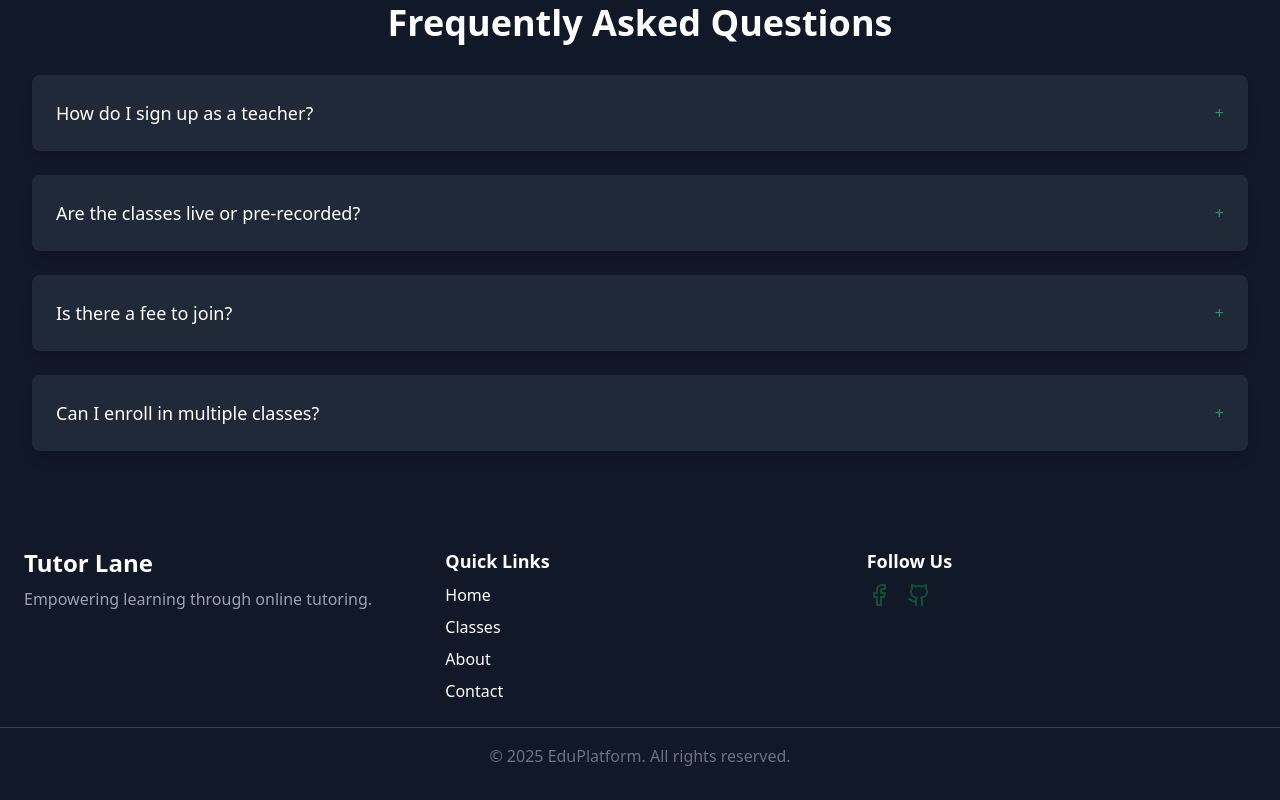
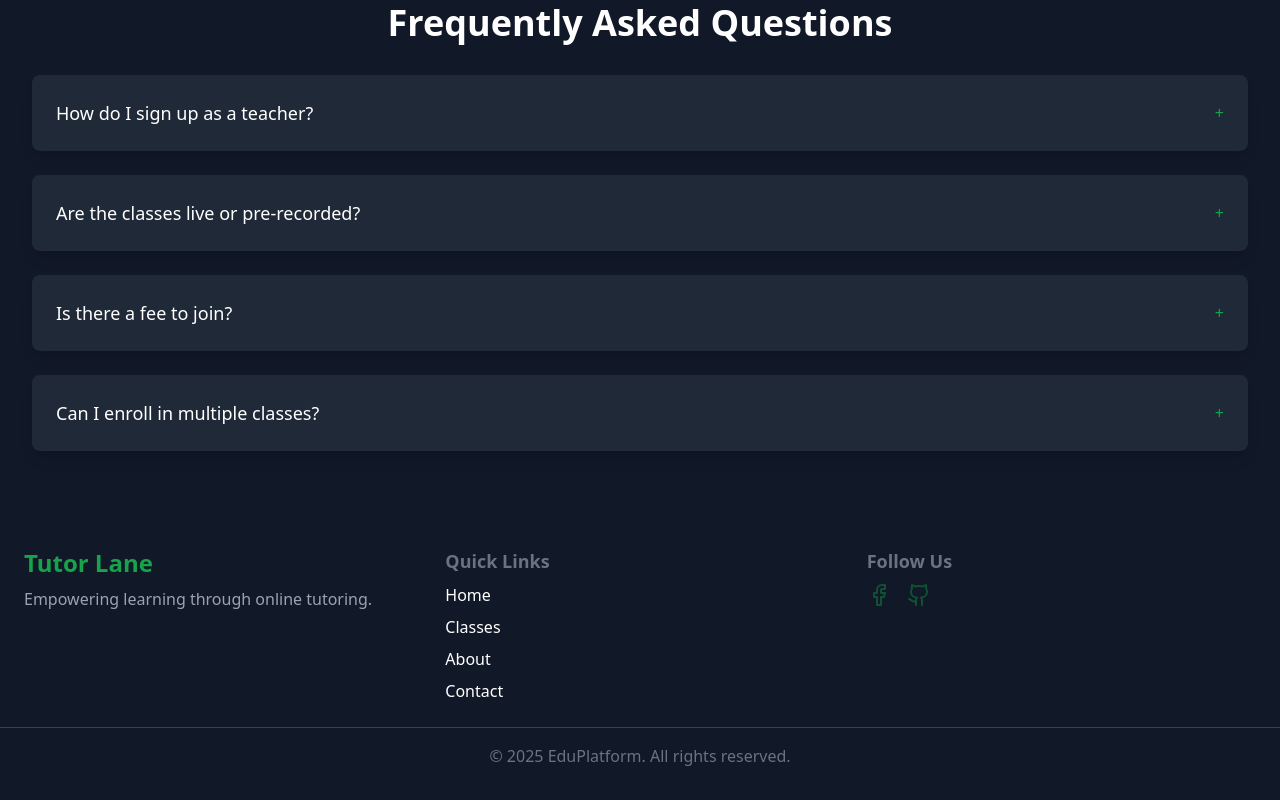
Before and after one commit to Fahim047/ph-a12-tutorlane-client, a React (Vite) app: page / in a window 1280 px wide. Shown: the part 4659-5459 px from the top of the page. Built offline with nearby package versions, Linux system fonts and the light colour scheme; no server answers.

Commit message:
💄 Fixed color in footer

```diff
--- a/src/components/sections/Footer.jsx
+++ b/src/components/sections/Footer.jsx
@@ -7,7 +7,7 @@ const Footer = () => {
 			<div className="max-w-7xl mx-auto px-6 grid grid-cols-1 md:grid-cols-3 gap-8">
 				{/* Logo & About */}
 				<div>
-					<h2 className="text-2xl font-bold">Tutor Lane</h2>
+					<h2 className="text-2xl font-bold text-primary">Tutor Lane</h2>
 					<p className="text-gray-400 mt-2">
 						Empowering learning through online tutoring.
 					</p>
@@ -15,7 +15,7 @@ const Footer = () => {
 
 				{/* Quick Links */}
 				<div>
-					<h3 className="text-lg font-semibold">Quick Links</h3>
+					<h3 className="text-lg font-semibold text-gray-500">Quick Links</h3>
 					<ul className="mt-2 space-y-2">
 						<li>
 							<Link to="/" className="hover:text-primary">
@@ -42,7 +42,7 @@ const Footer = () => {
 
 				{/* Social Media */}
 				<div>
-					<h3 className="text-lg font-semibold">Follow Us</h3>
+					<h3 className="text-lg font-semibold text-gray-500">Follow Us</h3>
 					<div className="flex space-x-4 mt-2">
 						<Link href="#" className="text-secondary hover:text-primary">
 							<Facebook />
```
